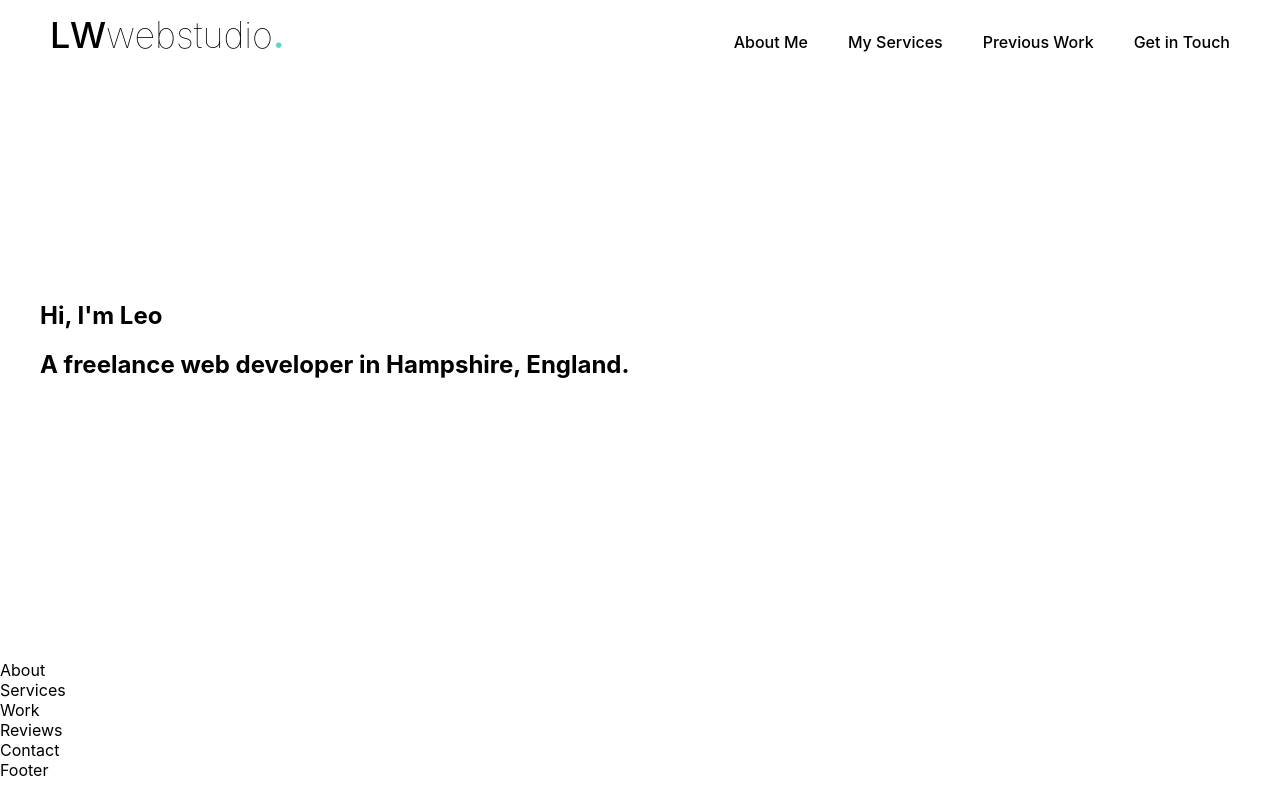
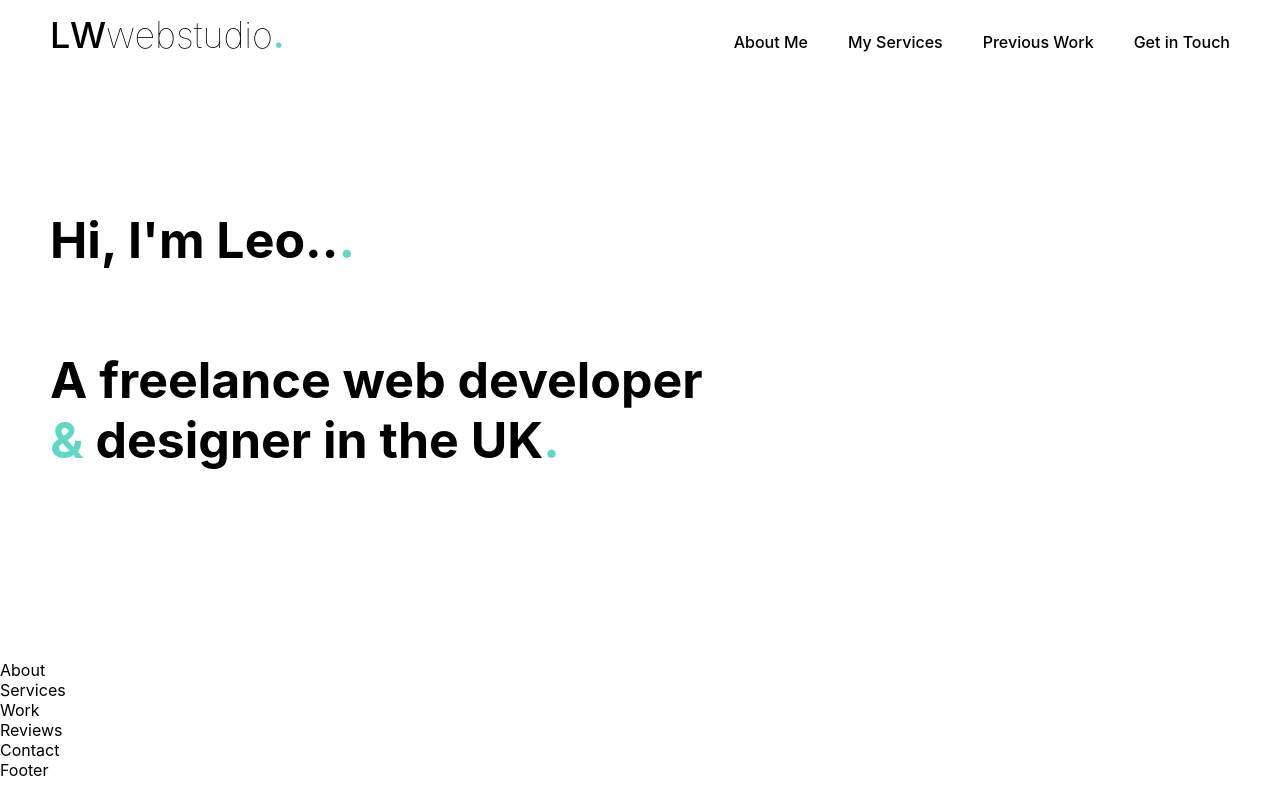
Before and after one commit to leoarthurwall/LW-Website, a React (Create React App) app: page / in a window 1280 px wide. Built offline with nearby package versions, Linux system fonts and the light colour scheme.

Commit message:
Home - gave basic stylig to text

```diff
--- a/src/Components/Home/Home.js
+++ b/src/Components/Home/Home.js
@@ -6,9 +6,9 @@ const Home = () => {
     <section className={styles.home}>
       <div className={styles.container}>
         <div className={styles.textBox}>
-          <h1 className={styles.name}>Hi, I'm Leo</h1>
-          <h1 className={styles.role}>
-            A freelance web developer in Hampshire, England
+          <h1 className={styles.text}>Hi, I'm Leo..<span className={styles.accent}>.</span></h1>
+          <h1 className={styles.text}>
+            A freelance web developer <br /><span className={styles.accent}>&</span> designer in the UK
             <span className={styles.accent}>.</span>
           </h1>
         </div>
--- a/src/Components/Home/Home.module.css
+++ b/src/Components/Home/Home.module.css
@@ -10,9 +10,24 @@
   height: 100%;
   width: 100%;
   max-width: 1200px;
+  padding: 0 50px;
 
   display: flex;
   flex-direction: row;
   justify-content: flex-start;
   align-items: center;
 }
+.textBox {
+  display: flex;
+  flex-direction: column;
+  gap: 80px;
+}
+
+.text {
+  font-size: 50px;
+  margin: 0;
+  padding: 0;
+}
+.accent {
+  color: #61d7c5;
+}
```
